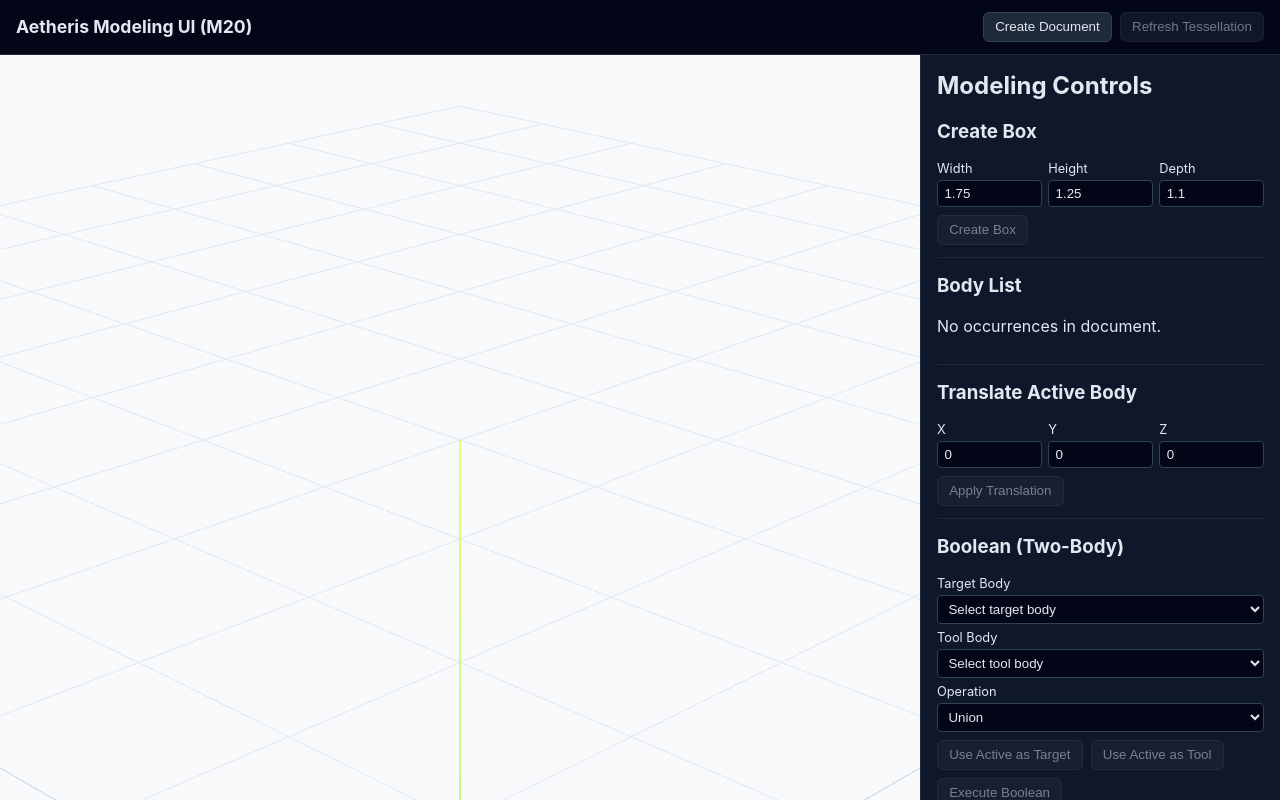
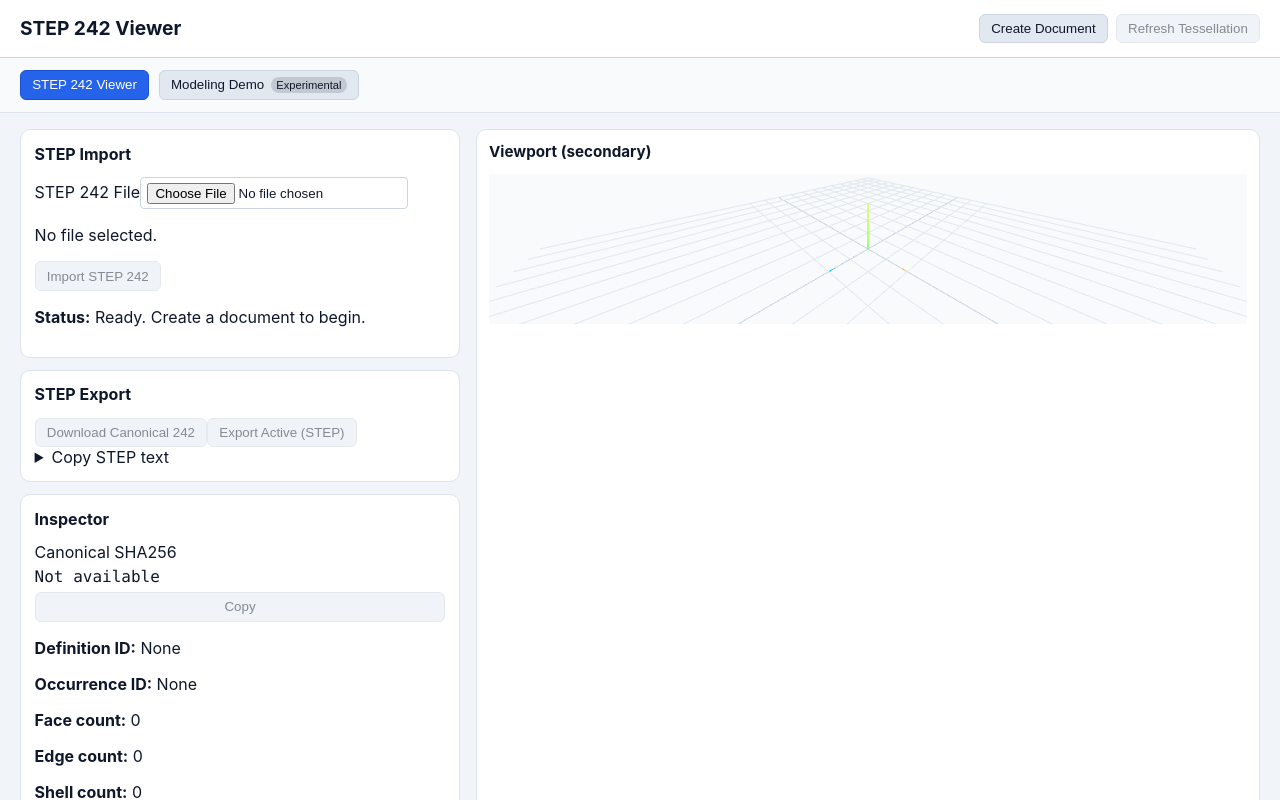
Before and after one commit to yuechen-li-dev/Aetheris, a React (Vite) app in the folder aetheris.client/: page / in a window 1280 px wide. Shown: the top 800 px of the page. Built offline with nearby package versions, Linux system fonts and the light colour scheme.

Commit message:
Refactor UI into viewer-first and modeling demo tabs

```diff
--- a/aetheris.client/src/App.css
+++ b/aetheris.client/src/App.css
@@ -7,26 +7,105 @@
   display: flex;
   flex-direction: column;
   min-height: 100vh;
-  color: #e2e8f0;
-  background: #020617;
+  color: #0f172a;
+  background: #f1f5f9;
 }
 
 .toolbar {
   display: flex;
   justify-content: space-between;
   align-items: center;
-  padding: 0.75rem 1rem;
-  border-bottom: 1px solid #1e293b;
+  padding: 0.85rem 1.25rem;
+  border-bottom: 1px solid #cbd5e1;
+  background: #ffffff;
 }
 
 .toolbar h1 {
   margin: 0;
-  font-size: 1.1rem;
+  font-size: 1.2rem;
 }
 
 .toolbar-actions {
   display: flex;
   gap: 0.5rem;
+}
+
+.top-tabs {
+  display: flex;
+  gap: 0.6rem;
+  padding: 0.75rem 1.25rem;
+  border-bottom: 1px solid #dbe4f0;
+  background: #f8fafc;
+}
+
+.tab-button {
+  display: inline-flex;
+  align-items: center;
+  gap: 0.4rem;
+  background: #e2e8f0;
+  border-color: #cbd5e1;
+  color: #0f172a;
+}
+
+.tab-button.active {
+  background: #2563eb;
+  color: #ffffff;
+  border-color: #1d4ed8;
+}
+
+.experimental-badge {
+  font-size: 0.7rem;
+  padding: 0.1rem 0.35rem;
+  border-radius: 999px;
+  background: rgba(15, 23, 42, 0.15);
+}
+
+.viewer-grid {
+  flex: 1;
+  display: grid;
+  grid-template-columns: minmax(340px, 440px) minmax(0, 1fr);
+  gap: 1rem;
+  padding: 1rem 1.25rem 1.25rem;
+}
+
+.product-panel {
+  display: flex;
+  flex-direction: column;
+  gap: 0.75rem;
+}
+
+.product-panel section {
+  border: 1px solid #dbe4f0;
+  background: #ffffff;
+  border-radius: 10px;
+  padding: 0.85rem;
+}
+
+.product-panel h2 {
+  margin-top: 0;
+  font-size: 1rem;
+}
+
+.audit-panel {
+  background: #f8fafc;
+}
+
+.inspector-row {
+  display: grid;
+  gap: 0.35rem;
+  margin-bottom: 0.4rem;
+}
+
+.viewer-secondary {
+  border: 1px solid #dbe4f0;
+  background: #ffffff;
+  border-radius: 10px;
+  padding: 0.75rem;
+}
+
+.viewer-secondary h2 {
+  margin-top: 0;
+  font-size: 0.95rem;
 }
 
 .main-grid {
@@ -43,6 +122,7 @@
   border-left: 1px solid #1e293b;
   padding: 1rem;
   background: #0f172a;
+  color: #e2e8f0;
   overflow: auto;
 }
 
@@ -57,10 +137,20 @@
   border-bottom: 1px solid #1e293b;
 }
 
-.debug-panel ul {
+.debug-panel ul,
+.product-panel ul {
   margin: 0;
   padding-left: 1rem;
   word-break: break-word;
+}
+
+.demo-notice {
+  margin-top: -0.35rem;
+  margin-bottom: 1rem;
+  padding: 0.5rem;
+  border-radius: 8px;
+  background: #1e293b;
+  border: 1px solid #334155;
 }
 
 .form-grid {
@@ -85,6 +175,12 @@ input {
   background: #020617;
 }
 
+.product-panel input {
+  color: #0f172a;
+  background: #ffffff;
+  border-color: #cbd5e1;
+}
+
 select {
   border-radius: 4px;
   border: 1px solid #334155;
@@ -107,6 +203,13 @@ button {
   padding: 0.4rem 0.7rem;
   color: #e2e8f0;
   background: #1e293b;
+}
+
+.product-panel button,
+.toolbar button {
+  color: #0f172a;
+  background: #e2e8f0;
+  border-color: #cbd5e1;
 }
 
 button.active-row {
@@ -138,8 +241,14 @@ textarea {
   resize: vertical;
 }
 
+.product-panel textarea {
+  color: #0f172a;
+  background: #ffffff;
+  border-color: #cbd5e1;
+}
+
 .mono-value {
-  font-family: ui-monospace, SFMono-Regular, Menlo, Monaco, Consolas, "Liberation Mono", "Courier New", monospace;
+  font-family: ui-monospace, SFMono-Regular, Menlo, Monaco, Consolas, 'Liberation Mono', 'Courier New', monospace;
   word-break: break-all;
   user-select: all;
 }
--- a/aetheris.client/src/App.tsx
+++ b/aetheris.client/src/App.tsx
@@ -12,8 +12,8 @@ import {
     tessellateBody,
     translateBody,
     type BooleanOperation,
+    type BodyOccurrenceSummaryDto,
     type DiagnosticDto,
-    type BodyOccurrenceSummaryDto,
     type PickHitDto,
     type TessellationResponseDto,
 } from './api/aetherisApi';
@@ -22,6 +22,7 @@ import { mapTessellationToRenderData } from './viewer/tessellationMapper';
 
 type RequestStatus = 'idle' | 'loading' | 'success' | 'error';
 type BooleanOperationUi = 'Union' | 'Subtract' | 'Intersect';
+type TopLevelTab = 'viewer' | 'modeling-demo';
 
 const BOOLEAN_OP_TO_API: Record<BooleanOperationUi, BooleanOperation> = {
     Union: 'union',
@@ -30,6 +31,7 @@ const BOOLEAN_OP_TO_API: Record<BooleanOperationUi, BooleanOperation> = {
 };
 
 function App() {
+    const [activeTab, setActiveTab] = useState<TopLevelTab>('viewer');
     const [documentId, setDocumentId] = useState<string | null>(null);
     const [bodyIds, setBodyIds] = useState<string[]>([]);
     const [occurrences, setOccurrences] = useState<BodyOccurrenceSummaryDto[]>([]);
@@ -55,6 +57,7 @@ function App() {
     const [stepImportFile, setStepImportFile] = useState<File | null>(null);
     const [stepCanonicalHash, setStepCanonicalHash] = useState<string | null>(null);
     const [stepImportSelectionMessage, setStepImportSelectionMessage] = useState('No file selected.');
+    const [copyHashMessage, setCopyHashMessage] = useState('');
 
     const maxStepFileSizeBytes = 5 * 1024 * 1024;
 
@@ -99,7 +102,7 @@ function App() {
 
     const handleCreateDocument = useCallback(async () => {
         await runAction('Create document', async () => {
-            const created = await createDocument('Basic Modeling UI M19');
+            const created = await createDocument('STEP 242 Viewer UI');
             setDocumentId(created.documentId);
             setBodyIds([]);
             setActiveBodyId(null);
@@ -116,6 +119,7 @@ function App() {
             setStepImportFile(null);
             setStepCanonicalHash(null);
             setStepImportSelectionMessage('No file selected.');
+            setCopyHashMessage('');
         });
     }, [runAction]);
 
@@ -196,7 +200,6 @@ function App() {
         });
     }, [activeBodyId, documentId, runAction]);
 
-
     const activeOccurrence = useMemo(
         () => occurrences.find((item) => item.occurrenceId === activeBodyId) ?? null,
         [activeBodyId, occurrences]);
@@ -217,6 +220,7 @@ function App() {
             const exported = await exportDefinitionStep(documentId, activeOccurrence.definitionId);
             setStepExportText(exported.stepText);
             setStepCanonicalHash(exported.canonicalHash);
+            setCopyHashMessage('');
         });
     }, [activeBodyId, activeOccurrence, documentId, runAction]);
 
@@ -242,6 +246,19 @@ function App() {
             }
         });
     }, [activeOccurrence, documentId, runAction]);
+
+    const handleCopyCanonicalHash = useCallback(async () => {
+        if (!stepCanonicalHash) {
+            return;
+        }
+
+        try {
+            await navigator.clipboard.writeText(stepCanonicalHash);
+            setCopyHashMessage('Copied');
+        } catch {
+            setCopyHashMessage('Clipboard unavailable');
+        }
+    }, [stepCanonicalHash]);
 
     const handleImportStep = useCallback(async () => {
         if (!documentId || !stepImportFile) {
@@ -277,6 +294,7 @@ function App() {
             setPickMessage(`Imported occurrence ${imported.occurrenceId} is now active.`);
             setPickDiagnostics([]);
             setPickHits([]);
+            setCopyHashMessage('');
         });
     }, [documentId, maxStepFileSizeBytes, refreshSummaryAndActiveTessellation, runAction, stepImportFile]);
 
@@ -391,7 +409,7 @@ function App() {
     return (
         <div className="app-shell">
             <header className="toolbar">
-                <h1>Aetheris Modeling UI (M20)</h1>
+                <h1>STEP 242 Viewer</h1>
                 <div className="toolbar-actions">
                     <button type="button" onClick={() => void handleCreateDocument()} disabled={status === 'loading'}>
                         Create Document
@@ -402,6 +420,96 @@ function App() {
                 </div>
             </header>
 
+            <div className="top-tabs" role="tablist" aria-label="Top-level product surface">
+                <button
+                    type="button"
+                    role="tab"
+                    aria-selected={activeTab === 'viewer'}
+                    className={activeTab === 'viewer' ? 'tab-button active' : 'tab-button'}
+                    onClick={() => setActiveTab('viewer')}>
+                    STEP 242 Viewer
+                </button>
+                <button
+                    type="button"
+                    role="tab"
+                    aria-selected={activeTab === 'modeling-demo'}
+                    className={activeTab === 'modeling-demo' ? 'tab-button active' : 'tab-button'}
+                    onClick={() => setActiveTab('modeling-demo')}>
+                    Modeling Demo <span className="experimental-badge">Experimental</span>
+                </button>
+            </div>
+
+            {activeTab === 'viewer' ? (
+                <main className="viewer-grid">
+                    <aside className="product-panel">
+                        <section>
+                            <h2>STEP Import</h2>
+                            <label>
+                                STEP 242 File
+                                <input
+                                    type="file"
+                                    accept=".step,.stp,text/plain"
+                                    onChange={(event) => handleStepFileSelection(event.target.files)}
+                                />
+                            </label>
+                            <p>{stepImportSelectionMessage}</p>
+                            <button type="button" onClick={() => void handleImportStep()} disabled={!canImportStep}>Import STEP 242</button>
+                            <p><strong>Status:</strong> {statusMessage}</p>
+                            {diagnostics.length === 0 ? null : (
+                                <ul>
+                                    {diagnostics.map((diagnostic, index) => (
+                                        <li key={`${diagnostic.code}-${index}`}>
+                                            [{diagnostic.severity}] {diagnostic.code}: {diagnostic.message}
+                                        </li>
+                                    ))}
+                                </ul>
+                            )}
+                        </section>
+
+                        <section>
+                            <h2>STEP Export</h2>
+                            <button type="button" onClick={() => void handleDownloadCanonicalStep()} disabled={!documentId || !activeOccurrence || status === 'loading'}>
+                                Download Canonical 242
+                            </button>
+                            <button type="button" onClick={() => void handleExportActiveStep()} disabled={!activeBodyId || status === 'loading'}>
+                                Export Active (STEP)
+                            </button>
+                            <details>
+                                <summary>Copy STEP text</summary>
+                                <label className="textarea-label">
+                                    Canonical STEP Text
+                                    <textarea value={stepExportText} readOnly placeholder="Exported STEP text will appear here." rows={7} />
+                                </label>
+                            </details>
+                        </section>
+
+                        <section className="audit-panel">
+                            <h2>Inspector</h2>
+                            <div className="inspector-row">
+                                <span>Canonical SHA256</span>
+                                <code className="mono-value">{stepCanonicalHash ?? 'Not available'}</code>
+                                <button type="button" onClick={() => void handleCopyCanonicalHash()} disabled={!stepCanonicalHash}>Copy</button>
+                            </div>
+                            {copyHashMessage ? <p>{copyHashMessage}</p> : null}
+                            <p><strong>Definition ID:</strong> {activeOccurrence?.definitionId ?? 'None'}</p>
+                            <p><strong>Occurrence ID:</strong> {activeBodyId ?? 'None'}</p>
+                            <p><strong>Face count:</strong> {tessellation?.facePatches.length ?? 0}</p>
+                            <p><strong>Edge count:</strong> {tessellation?.edgePolylines.length ?? 0}</p>
+                            <p><strong>Shell count:</strong> {activeBodyId ? 1 : 0}</p>
+                        </section>
+                    </aside>
+
+                    <section className="viewer-secondary">
+                        <h2>Viewport (secondary)</h2>
+                        <ViewerViewport
+                            sceneData={sceneData}
+                            highlightedFaceId={highlightedFaceId}
+                            highlightedEdgeId={highlightedEdgeId}
+                            onPickRay={(origin, direction) => void handlePickRay(origin, direction)}
+                        />
+                    </section>
+                </main>
+            ) : (
                 <main className="main-grid">
                     <ViewerViewport
                         sceneData={sceneData}
@@ -410,7 +518,8 @@ function App() {
                         onPickRay={(origin, direction) => void handlePickRay(origin, direction)}
                     />
                     <aside className="debug-panel">
-                    <h2>Modeling Controls</h2>
+                        <h2>Modeling Demo (Non-production)</h2>
+                        <p className="demo-notice">This is a demo environment. Not part of Viewer v0 contract.</p>
                         <section>
                             <h3>Create Box</h3>
                             <div className="form-grid">
@@ -492,31 +601,6 @@ function App() {
                             ) : null}
                         </section>
 
-
-                    <section>
-                        <h3>STEP I/O</h3>
-                        <button type="button" onClick={() => void handleExportActiveStep()} disabled={!activeBodyId || status === 'loading'}>
-                            Export Active (STEP)
-                        </button>
-                        <button type="button" onClick={() => void handleDownloadCanonicalStep()} disabled={!documentId || !activeOccurrence || status === 'loading'}>
-                            Download Canonical 242
-                        </button>
-                        <label className="textarea-label">
-                            Exported STEP
-                            <textarea value={stepExportText} readOnly placeholder="Exported STEP text will appear here." rows={7} />
-                        </label>
-                        <label>
-                            STEP 242 File
-                            <input
-                                type="file"
-                                accept=".step,.stp,text/plain"
-                                onChange={(event) => handleStepFileSelection(event.target.files)}
-                            />
-                        </label>
-                        <p>{stepImportSelectionMessage}</p>
-                        <button type="button" onClick={() => void handleImportStep()} disabled={!canImportStep}>Import STEP 242</button>
-                    </section>
-
                         <h2>Debug / Status</h2>
                         <p><strong>Request status:</strong> {status}</p>
                         <p><strong>Message:</strong> {statusMessage}</p>
@@ -525,7 +609,6 @@ function App() {
                         <p><strong>Occurrence count:</strong> {bodyIds.length}</p>
                         <p><strong>Face patches:</strong> {tessellation?.facePatches.length ?? 0}</p>
                         <p><strong>Edge polylines:</strong> {tessellation?.edgePolylines.length ?? 0}</p>
-                        <p><strong>Canonical SHA256:</strong> <code className="mono-value">{stepCanonicalHash ?? 'Not available'}</code></p>
                         <h3>Pick Diagnostics (active body only)</h3>
                         <p><strong>Pick status:</strong> {pickStatus}</p>
                         <p><strong>Pick message:</strong> {pickMessage}</p>
@@ -561,6 +644,7 @@ function App() {
                         )}
                     </aside>
                 </main>
+            )}
         </div>
     );
 }
```
Also changed, not shown: 2 other files (tests, documents, lock files or other folders). Lines whose indentation alone changed are shown as unchanged.
